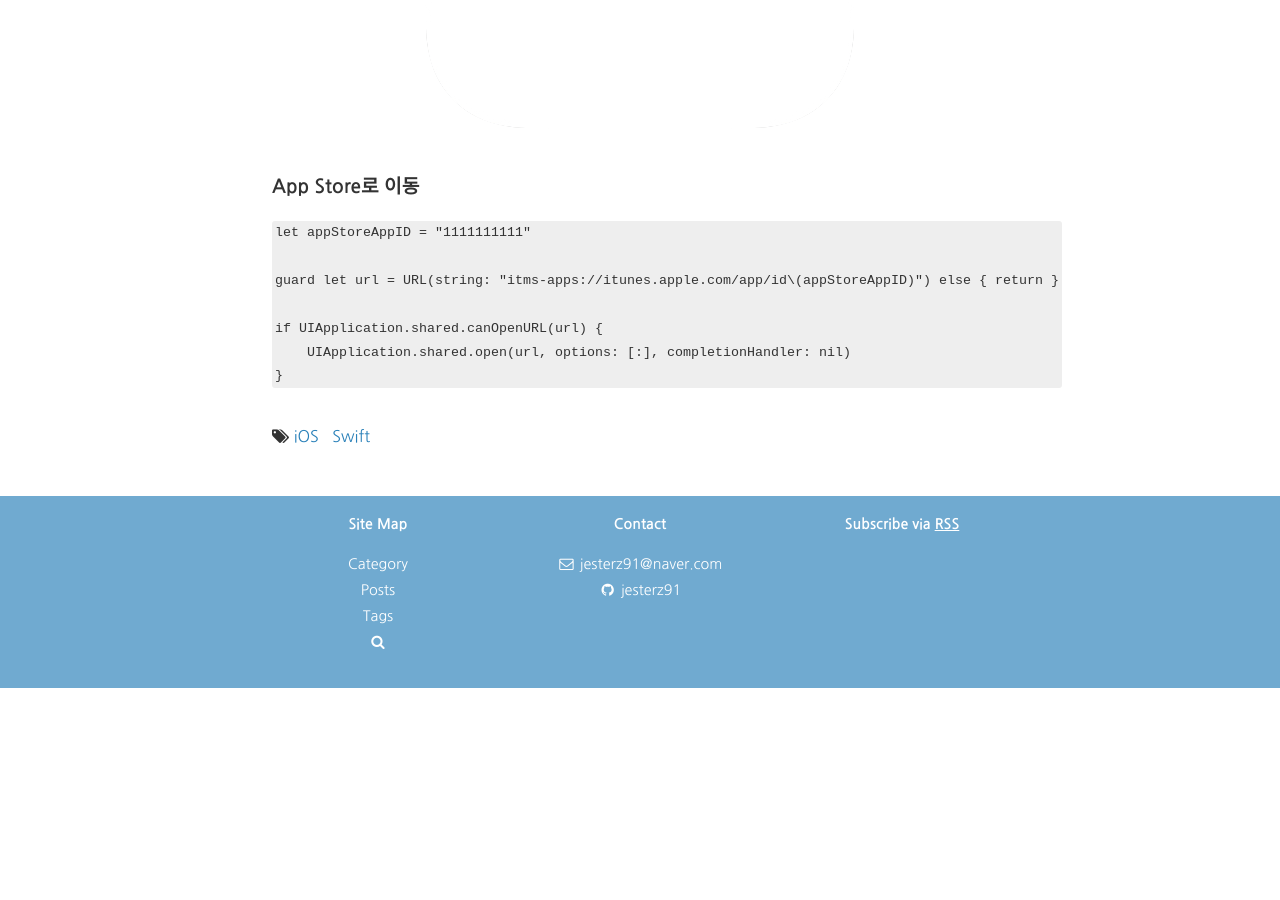
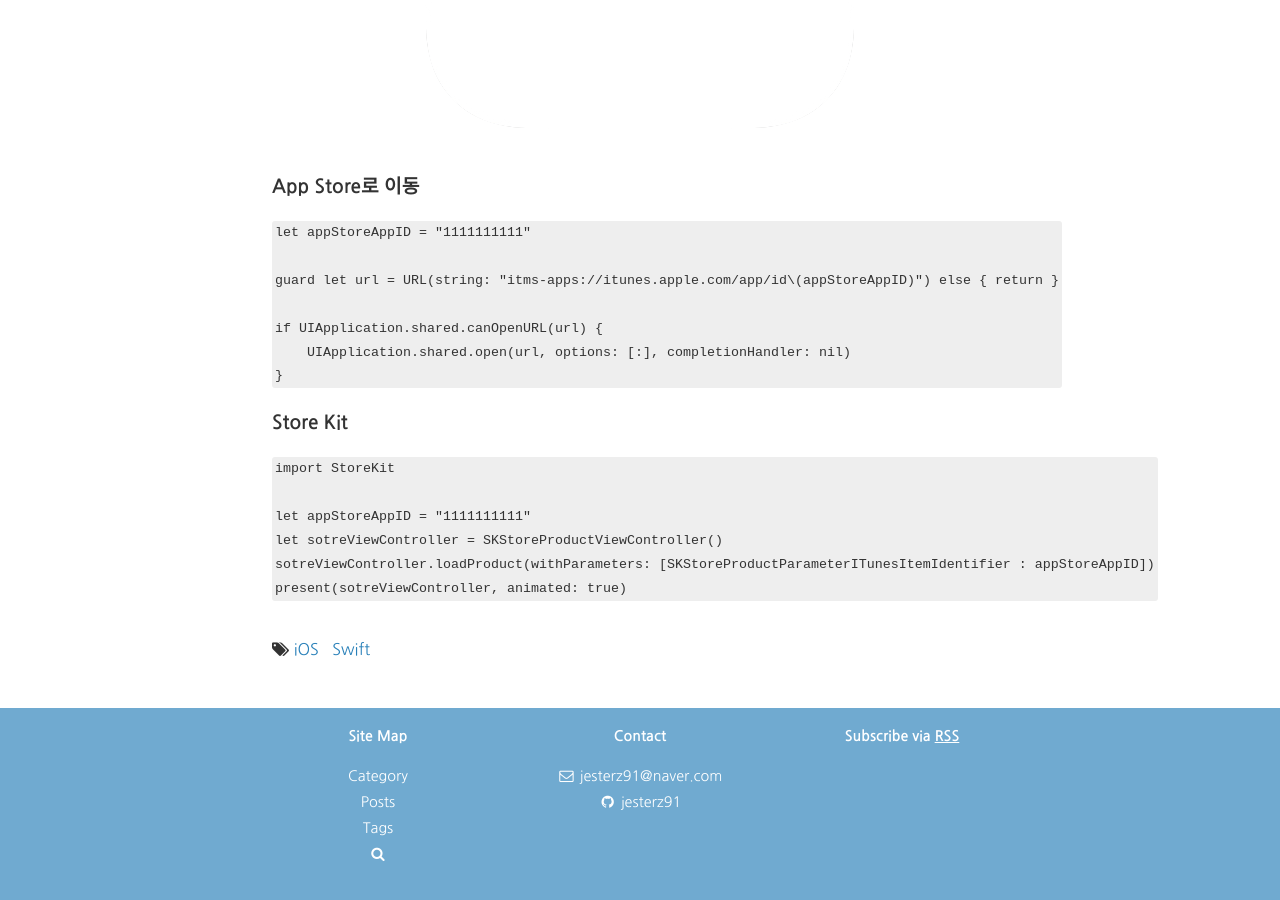
Before and after one commit to jesterz91/jesterz91.github.io, a Jekyll site: the page built from _posts/ios/2021-06-07-ios-open-app-store.md, in a window 1280 px wide and 900 px high, scrolled down 626 px. Built offline with Jekyll 4.4.1, drawn with Linux system fonts in a browser that asks for light colours; nearby versions of some CDN libraries; comment, search, counter and statistics services are not loaded; a style sheet for code colours, icons or effects is not loaded; before the commit the page ends 1314 px from its top, so only the background shows below that.

Commit message:
update post

````diff
--- a/_posts/ios/2021-06-07-ios-open-app-store.md
+++ b/_posts/ios/2021-06-07-ios-open-app-store.md
@@ -20,3 +20,15 @@ if UIApplication.shared.canOpenURL(url) {
     UIApplication.shared.open(url, options: [:], completionHandler: nil)
 }
 ```
+
+#### Store Kit
+
+
+```swift
+import StoreKit
+
+let appStoreAppID = "1111111111"
+let sotreViewController = SKStoreProductViewController()
+sotreViewController.loadProduct(withParameters: [SKStoreProductParameterITunesItemIdentifier : appStoreAppID])
+present(sotreViewController, animated: true)
+```
````
